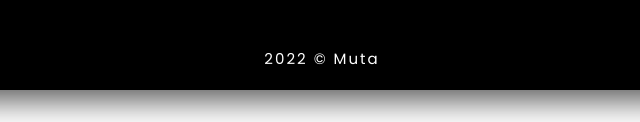
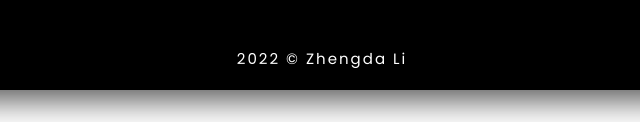
Before and after one commit to muteaaa/The-Road, a website built with Vite: page index.html in a window 1280 px wide. Shown: the part 3736-3858 px from the top of the page, 318-958 px from the left. Built offline with nearby package versions, Linux system fonts and the light colour scheme; files whose address does not match are found by name.

Commit message:
Update index.html

```diff
--- a/index.html
+++ b/index.html
@@ -201,7 +201,7 @@
             <a href="#contact" class="footer-link">Contact</a>
         </div>
         <p class="footer-paragraph">
-            2022 &copy; Muta
+            2022 &copy; Zhengda Li
         </p>
     </footer>
 </div>
```
